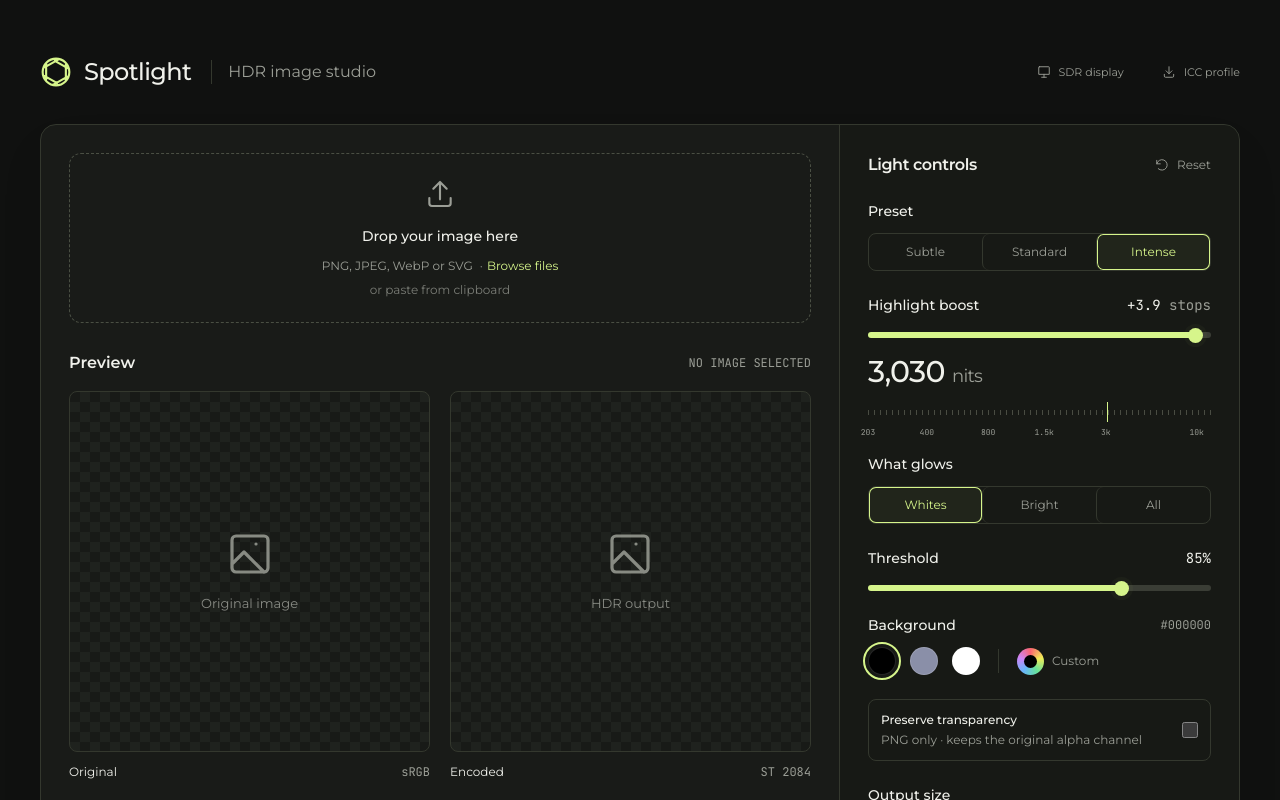
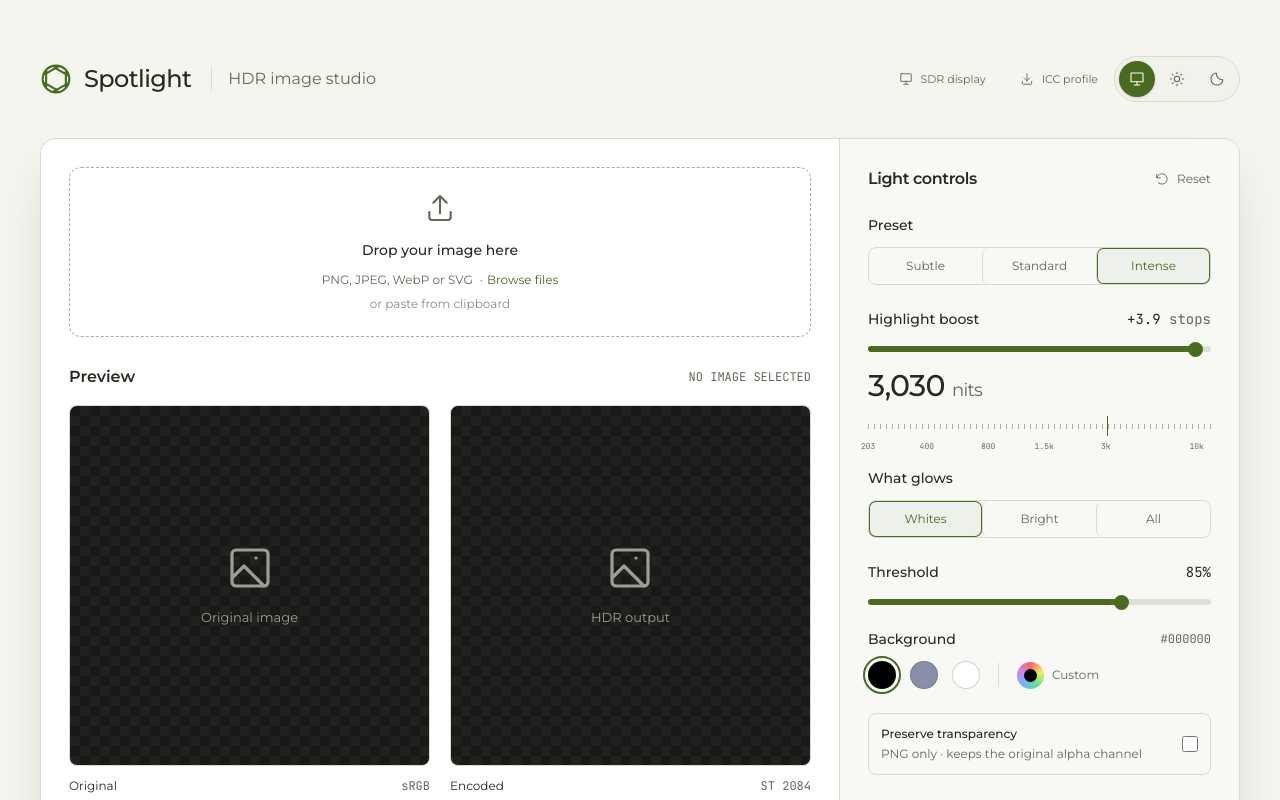
Before and after one commit to raindrop-ua/hdr-spotlight, an Angular app: page / in a window 1280 px wide. Shown: the top 800 px of the page. Built offline with nearby package versions, Linux system fonts and the light colour scheme.

Commit message:
feature: implement theme switcher component with system preference detection, localStorage synchronization, and light/dark mode support

```diff
--- /dev/null
+++ b/src/app/core/theme/theme.service.ts
@@ -0,0 +1,76 @@
+import { DOCUMENT } from '@angular/common';
+import { afterNextRender, computed, DestroyRef, inject, Injectable, signal } from '@angular/core';
+
+export type ThemePreference = 'system' | 'light' | 'dark';
+const STORAGE_KEY = 'spotlight.theme';
+
+@Injectable({ providedIn: 'root' })
+export class ThemeService {
+  private readonly document = inject(DOCUMENT);
+  private readonly destroyRef = inject(DestroyRef);
+  private readonly selected = signal<ThemePreference>('system');
+  private readonly systemDark = signal(false);
+  readonly preference = this.selected.asReadonly();
+  readonly theme = computed(() =>
+    this.selected() === 'system' ? (this.systemDark() ? 'dark' : 'light') : this.selected(),
+  );
+
+  constructor() {
+    afterNextRender(() => {
+      const view = this.document.defaultView;
+      if (!view) return;
+
+      const media = view.matchMedia?.('(prefers-color-scheme: dark)');
+      this.systemDark.set(media?.matches ?? false);
+      let storage: Storage | undefined;
+      try {
+        storage = view.localStorage;
+        this.selected.set(this.parse(storage.getItem(STORAGE_KEY)));
+      } catch {
+        // Storage can be unavailable; the theme still works for this visit.
+      }
+      this.apply();
+
+      const onSystemChange = () => {
+        this.systemDark.set(media?.matches ?? false);
+        this.apply();
+      };
+      const onStorage = (event: StorageEvent) => {
+        if (!storage || event.storageArea !== storage) return;
+        if (event.key === STORAGE_KEY || event.key === null) {
+          this.selected.set(this.parse(event.newValue));
+          this.apply();
+        }
+      };
+      media?.addEventListener('change', onSystemChange);
+      view.addEventListener('storage', onStorage);
+      this.destroyRef.onDestroy(() => {
+        media?.removeEventListener('change', onSystemChange);
+        view.removeEventListener('storage', onStorage);
+      });
+    });
+  }
+
+  setPreference(preference: ThemePreference): void {
+    this.selected.set(preference);
+    this.apply();
+    try {
+      const storage = this.document.defaultView?.localStorage;
+      if (preference === 'system') storage?.removeItem(STORAGE_KEY);
+      else storage?.setItem(STORAGE_KEY, preference);
+    } catch {
+      // Keep the in-memory choice even when persistence is blocked.
+    }
+  }
+
+  private parse(value: string | null): ThemePreference {
+    return value === 'light' || value === 'dark' ? value : 'system';
+  }
+
+  private apply(): void {
+    this.document.documentElement.dataset['theme'] = this.selected();
+    this.document
+      .querySelector('meta[name="theme-color"]')
+      ?.setAttribute('content', this.theme() === 'dark' ? '#191b18' : '#f5f5ef');
+  }
+}
--- a/src/app/features/bench/bench.component.html
+++ b/src/app/features/bench/bench.component.html
@@ -1,4 +1,4 @@
-<main id="bench" class="mx-auto min-w-90 max-w-7xl px-5 py-8 sm:px-8 sm:py-12 lg:px-10 lg:py-14">
+<main id="bench" class="mx-auto min-w-0 max-w-7xl px-5 py-8 sm:px-8 sm:py-12 lg:px-10 lg:py-14">
   <header class="mb-9 flex flex-wrap items-center justify-between gap-5">
     <div class="flex items-center gap-3">
       <app-icon name="aperture" class="size-8 text-accent" />
@@ -9,11 +9,12 @@
         >HDR image studio</span
       >
     </div>
-    <div class="flex items-center gap-5">
+    <div class="flex flex-wrap items-center gap-4">
       <app-display-indicator />
       <button type="button" class="quiet-button text-[11px]" (click)="encoder.downloadProfile()">
         <app-icon name="download" class="size-3.5" /><span>ICC profile</span>
       </button>
+      <app-theme-switcher />
     </div>
   </header>
   <section
@@ -48,7 +49,7 @@
         @if (store.error()) {
           <p
             role="alert"
-            class="mt-4 rounded-lg border border-red-400/20 bg-red-400/5 p-3 text-xs leading-5 text-red-200"
+            class="mt-4 rounded-lg border border-red-400/20 bg-red-400/5 p-3 text-xs leading-5 text-danger"
           >
             {{ store.error() }}
           </p>
--- a/src/app/features/bench/components/light-controls/light-controls.component.ts
+++ b/src/app/features/bench/components/light-controls/light-controls.component.ts
@@ -7,6 +7,7 @@ import { OutputControls } from './output-controls/output-controls.component';
 
 @Component({
   selector: 'app-light-controls',
+  host: { class: 'block' },
   imports: [Icon, ExposureControls, GlowMaskControls, OutputControls],
   changeDetection: ChangeDetectionStrategy.OnPush,
   templateUrl: './light-controls.component.html',
--- a/src/app/features/bench/components/light-controls/output-controls/output-controls.component.html
+++ b/src/app/features/bench/components/light-controls/output-controls/output-controls.component.html
@@ -26,7 +26,7 @@
     >
   </div>
   @if (background() === '#ffffff') {
-    <p class="mt-3 text-xs text-amber-200/85">White backgrounds can make the whole tile glow.</p>
+    <p class="mt-3 text-xs text-warning">White backgrounds can make the whole tile glow.</p>
   }
 </div>
 <label
--- a/src/app/features/bench/components/source-upload/source-upload.component.html
+++ b/src/app/features/bench/components/source-upload/source-upload.component.html
@@ -8,7 +8,7 @@
 />
 <button
   type="button"
-  class="upload-zone group flex min-h-40 w-full flex-col items-center justify-center rounded-xl border border-dashed border-[#4a4f43] px-5 py-6 text-center transition-colors hover:border-accent/60 hover:bg-accent/3"
+  class="upload-zone group flex min-h-40 w-full flex-col items-center justify-center rounded-xl border border-dashed border-upload-border px-5 py-6 text-center transition-colors hover:border-accent/60 hover:bg-accent/3"
   [class.dragging]="dragging()"
   [attr.aria-busy]="loading()"
   (click)="fileInput.click()"
--- a/src/app/shared/ui/icon/icon.component.ts
+++ b/src/app/shared/ui/icon/icon.component.ts
@@ -1,6 +1,8 @@
 import { ChangeDetectionStrategy, Component, input } from '@angular/core';
 
 const PATHS = {
+  sun: 'M12 8a4 4 0 1 0 0 8 4 4 0 0 0 0-8ZM12 2v2m0 16v2M2 12h2m16 0h2M4.93 4.93l1.42 1.42m11.3 11.3 1.42 1.42M4.93 19.07l1.42-1.42m11.3-11.3 1.42-1.42',
+  moon: 'M20.9 13A9 9 0 0 1 11 3.1 9 9 0 1 0 20.9 13Z',
   upload: 'M12 16V3m-5 5 5-5 5 5M4 15v4a2 2 0 0 0 2 2h12a2 2 0 0 0 2-2v-4',
   download: 'M12 3v12m-5-5 5 5 5-5M4 16v3a2 2 0 0 0 2 2h12a2 2 0 0 0 2-2v-3',
   image:
--- /dev/null
+++ b/src/app/shared/ui/theme-switcher/theme-switcher.component.html
@@ -0,0 +1,13 @@
+<div class="theme-switcher" role="group" aria-label="Appearance">
+  @for (option of options; track option.value) {
+    <button
+      type="button"
+      [attr.aria-label]="option.label"
+      [attr.title]="option.label"
+      [attr.aria-pressed]="theme.preference() === option.value"
+      (click)="theme.setPreference(option.value)"
+    >
+      <app-icon [name]="option.icon" class="size-4" />
+    </button>
+  }
+</div>
--- /dev/null
+++ b/src/app/shared/ui/theme-switcher/theme-switcher.component.ts
@@ -0,0 +1,18 @@
+import { ChangeDetectionStrategy, Component, inject } from '@angular/core';
+import { ThemeService } from '../../../core/theme/theme.service';
+import { Icon } from '../icon/icon.component';
+
+@Component({
+  selector: 'app-theme-switcher',
+  imports: [Icon],
+  templateUrl: './theme-switcher.component.html',
+  changeDetection: ChangeDetectionStrategy.OnPush,
+})
+export class ThemeSwitcher {
+  protected readonly theme = inject(ThemeService);
+  protected readonly options = [
+    { value: 'system', label: 'System theme', icon: 'monitor' },
+    { value: 'light', label: 'Light theme', icon: 'sun' },
+    { value: 'dark', label: 'Dark theme', icon: 'moon' },
+  ] as const;
+}
--- a/src/app/styles/main.css
+++ b/src/app/styles/main.css
@@ -1,23 +1,40 @@
 @import './fonts.css';
 
 @theme {
-  --font-sans: 'Montserrat', ui-sans-serif, system-ui, -apple-system, 'Segoe UI', Roboto,
-  'Helvetica Neue', Arial, 'Noto Sans', 'Apple Color Emoji', 'Segoe UI Emoji',
-  'Segoe UI Symbol', 'Noto Color Emoji';
-  --font-mono: 'JetBrains Mono', ui-monospace, SFMono-Regular, Menlo, Monaco, Consolas,
-  'Liberation Mono', 'Courier New', monospace;
+  --font-sans:
+    'Montserrat', ui-sans-serif, system-ui, -apple-system, 'Segoe UI', Roboto, 'Helvetica Neue',
+    Arial, 'Noto Sans', 'Apple Color Emoji', 'Segoe UI Emoji', 'Segoe UI Symbol', 'Noto Color Emoji';
+  --font-mono:
+    'JetBrains Mono', ui-monospace, SFMono-Regular, Menlo, Monaco, Consolas, 'Liberation Mono',
+    'Courier New', monospace;
 
-  --color-background: #101110;
-  --color-surface: #191b18;
-  --color-panel: #151713;
-  --color-foreground: #f0f1eb;
-  --color-muted: #9b9e96;
-  --color-line: #34382e;
-  --color-accent: #d6f58b;
+  --color-background: light-dark(#f5f5ef, #101110);
+  --color-surface: light-dark(#ffffff, #191b18);
+  --color-panel: light-dark(#eeefe7, #151713);
+  --color-foreground: light-dark(#252b20, #f0f1eb);
+  --color-muted: light-dark(#626958, #9b9e96);
+  --color-line: light-dark(#d7dccf, #34382e);
+  --color-accent: light-dark(#496b1e, #d6f58b);
+  --color-on-accent: light-dark(#ffffff, #101110);
+  --color-accent-hover: light-dark(#3b5817, #e0f9ac);
+  --color-disabled: light-dark(#e2e6d9, #68734f);
+  --color-on-disabled: light-dark(#737b67, #171c10);
+  --color-upload-border: light-dark(#a6b096, #4a4f43);
+  --color-track: light-dark(#dce1d3, #3a3d35);
+  --color-danger: light-dark(#b42332, #fecaca);
+  --color-warning: light-dark(#855407, #fde68a);
 }
 
 @layer base {
   :root {
+    color-scheme: light dark;
+  }
+
+  :root[data-theme='light'] {
+    color-scheme: light;
+  }
+
+  :root[data-theme='dark'] {
     color-scheme: dark;
   }
 
@@ -59,6 +76,18 @@
 }
 
 @layer components {
+  .theme-switcher {
+    @apply inline-flex gap-1 rounded-full border border-line bg-panel/50 p-1;
+  }
+
+  .theme-switcher button {
+    @apply flex size-9 items-center justify-center rounded-full text-muted transition-colors hover:bg-accent/8 hover:text-foreground;
+  }
+
+  .theme-switcher button[aria-pressed='true'] {
+    @apply bg-accent text-on-accent shadow-sm;
+  }
+
   .mono {
     @apply font-mono tabular-nums;
   }
@@ -93,11 +122,11 @@
   }
 
   .primary-button {
-    @apply flex min-h-12 items-center justify-center gap-2 rounded-lg bg-accent px-4 py-3 text-sm font-semibold text-background transition-colors hover:bg-[#e0f9ac] disabled:bg-[#68734f] disabled:text-[#171c10];
+    @apply flex min-h-12 items-center justify-center gap-2 rounded-lg bg-accent px-4 py-3 text-sm font-semibold text-on-accent transition-colors hover:bg-accent-hover disabled:bg-disabled disabled:text-on-disabled;
   }
 
   .download-button {
-    @apply inline-flex items-center justify-center gap-2 rounded-lg bg-accent px-3 py-2 text-xs font-medium text-background hover:bg-[#e0f9ac];
+    @apply inline-flex items-center justify-center gap-2 rounded-lg bg-accent px-3 py-2 text-xs font-medium text-on-accent hover:bg-accent-hover;
   }
 
   .upload-zone.dragging {
@@ -105,7 +134,7 @@
   }
 
   .swatch {
-    @apply size-7 rounded-full border border-white/15;
+    @apply size-7 rounded-full border border-foreground/20;
   }
 
   .swatch[aria-pressed='true'] {
@@ -150,7 +179,7 @@
   }
 
   .empty-preview {
-    @apply flex flex-col items-center gap-4 text-[13px] text-muted/85;
+    @apply flex flex-col items-center gap-4 text-[13px] text-[#9b9e96];
   }
 
   .preview-light .empty-preview {
@@ -160,8 +189,8 @@
   .luminance-ruler {
     background: repeating-linear-gradient(
       to right,
-      #494c42 0px,
-      #494c42 1px,
+      var(--color-upload-border) 0px,
+      var(--color-upload-border) 1px,
       transparent 1px,
       transparent 6px
     );
@@ -191,7 +220,11 @@ input[type='range'] {
   margin: 17px 0 10px;
   border-radius: 10px;
   appearance: none;
-  background: linear-gradient(to right, var(--color-accent) var(--fill), #3a3d35 var(--fill));
+  background: linear-gradient(
+    to right,
+    var(--color-accent) var(--fill),
+    var(--color-track) var(--fill)
+  );
   cursor: pointer;
 }
 
--- a/src/index.html
+++ b/src/index.html
@@ -16,7 +16,23 @@
     <meta name="author" content="Spotlight" />
     <meta name="robots" content="index, follow, max-image-preview:large" />
     <meta name="googlebot" content="index, follow, max-image-preview:large" />
-    <meta name="theme-color" content="#191b18" />
+    <meta name="theme-color" content="#f5f5ef" />
+    <meta name="color-scheme" content="light dark" />
+    <script>
+      // Apply the saved choice before first paint; keep in sync with ThemeService.
+      (() => {
+        let preference = 'system';
+        try {
+          const saved = localStorage.getItem('spotlight.theme');
+          if (saved === 'light' || saved === 'dark') preference = saved;
+        } catch {}
+        document.documentElement.dataset.theme = preference;
+        const dark =
+          preference === 'dark' ||
+          (preference === 'system' && matchMedia('(prefers-color-scheme: dark)').matches);
+        document.querySelector('meta[name="theme-color"]').content = dark ? '#191b18' : '#f5f5ef';
+      })();
+    </script>
 
     <meta property="og:type" content="website" />
     <meta property="og:site_name" content="Spotlight" />
@@ -34,8 +50,8 @@
       content="Create PQ-encoded BT.2020 HDR images locally in your browser. No uploads, no server processing."
     />
 
-    <link rel="icon" type="image/svg+xml" href="favicon.svg" />
-    <link rel="icon" sizes="48x48" href="favicon.ico" />
+    <link rel="icon" type="image/svg+xml" href="/favicon.svg" />
+    <link rel="icon" sizes="48x48" href="/favicon.ico" />
 
     <script type="application/ld+json">
       {
```
Also changed, not shown: src/app/features/bench/bench.component.ts (+10 -1 lines), 1 other file (tests, documents, lock files or other folders).
